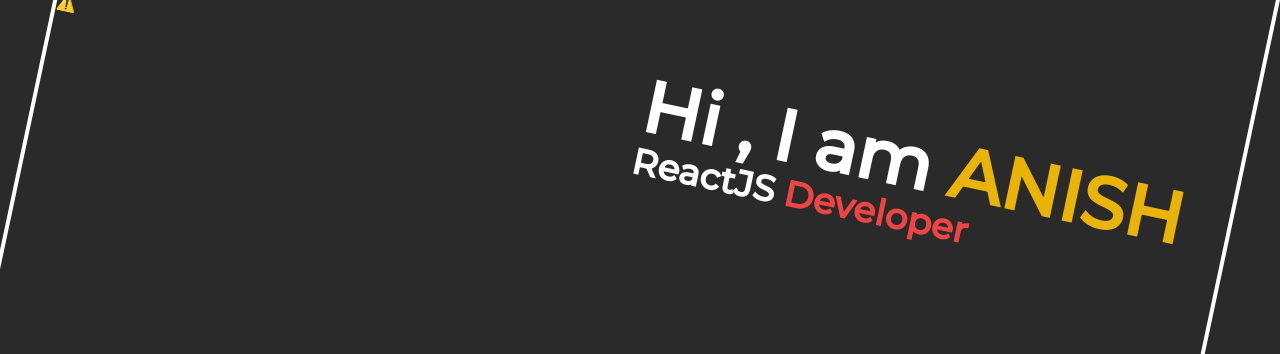
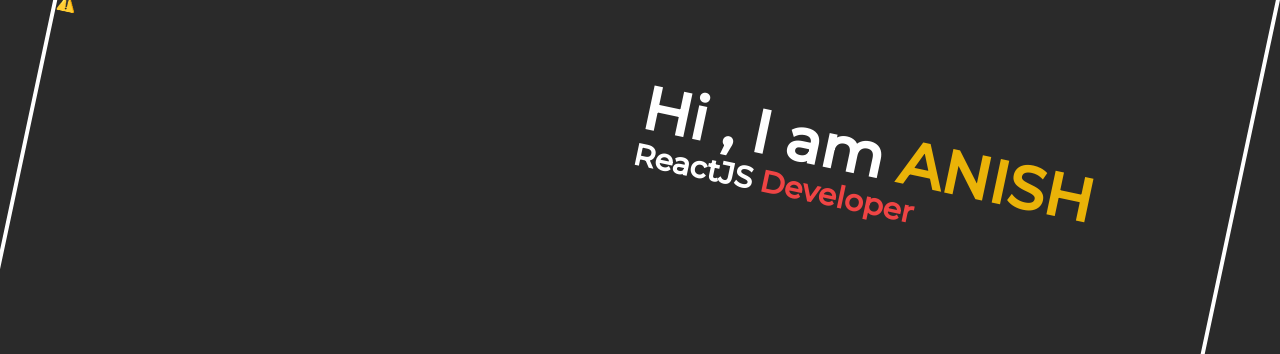
Before and after one commit to tharuAnish/my-folio, a React (Create React App) app: page / in a window 1280 px wide. Shown: the part 275-629 px from the top of the page. Built offline with nearby package versions, Linux system fonts and the light colour scheme; no server answers.

Commit message:
Technology I use section added to the home page

```diff
--- a/src/components/Layout.js
+++ b/src/components/Layout.js
@@ -6,7 +6,7 @@
     return (
         <div>
             <Header />
-            <div className="content font-mont">
+            <div className="content font-mont ">
                 {children}
             </div>
             <Footer />
--- a/src/index.css
+++ b/src/index.css
@@ -1,4 +1,7 @@
 @import url('https://fonts.googleapis.com/css2?family=Montserrat:wght@500&display=swap');
+html{
+    overflow-x:hidden;
+}
 @tailwind base;
 @tailwind components;
 @tailwind utilities;
--- a/src/pages/Home.js
+++ b/src/pages/Home.js
@@ -1,10 +1,12 @@
 import React from "react";
 import Layout from "../components/Layout";
+import { FaReact, FaJsSquare, FaCss3, FaHtml5, FaNodeJs, FaBootstrap } from 'react-icons/fa'
 
 function Home() {
     return (
         <Layout>
             <div>
+                {/* Intro section */}
                 <div className="h-screen bg-theme">
                     <div className="grid md:grid-cols-1 grid-cols-2 h-screen items-center
                     border-4 md:border-0 mx-10 border-white transform rotate-12 md:rotate-0 bg-theme">
@@ -18,13 +20,28 @@
                             ></lottie-player>
                         </div>
                         <div className="font-bold text-white md:px-5">
-                            <h1 className="text-7xl md:text-4xl">
+                            <h1 className="text-6xl md:text-4xl">
                                 Hi , I am <b className="text-yellow-500">ANISH</b>
                             </h1>
-                            <h1 className="text-4xl md:text-xl">
+                            <h1 className="text-3xl md:text-xl">
                                 ReactJS <b className="text-red-500">Developer</b>
                             </h1>
                         </div>
+                    </div>
+                </div>
+
+                {/* technology secction */}
+                {/* <div className="flex justify-center"> */}
+                <div className="mt-20">
+                    <h2 className="text-4xl text-blue-800 font-bold text-center my-8">Technologies I USE</h2>
+                    <div className="grid md:grid-cols-1 grid-cols-3 w-9/12  mx-auto">
+                        <FaReact size={120} color='cyan' className="w-full text-center m-7" />
+                        <FaJsSquare size={120} color='yellow' className="w-full text-center m-7" />
+                        <FaNodeJs size={120} color='green' className="w-full text-center m-7" />
+                        <FaCss3 size={120} color='blue' className="w-full text-center m-7" />
+                        <FaHtml5 size={120} color='orange' className="w-full text-center m-7" />
+                        <FaBootstrap size={120} color='blue' className="w-full text-center m-7" />
+
                     </div>
                 </div>
             </div>
```
